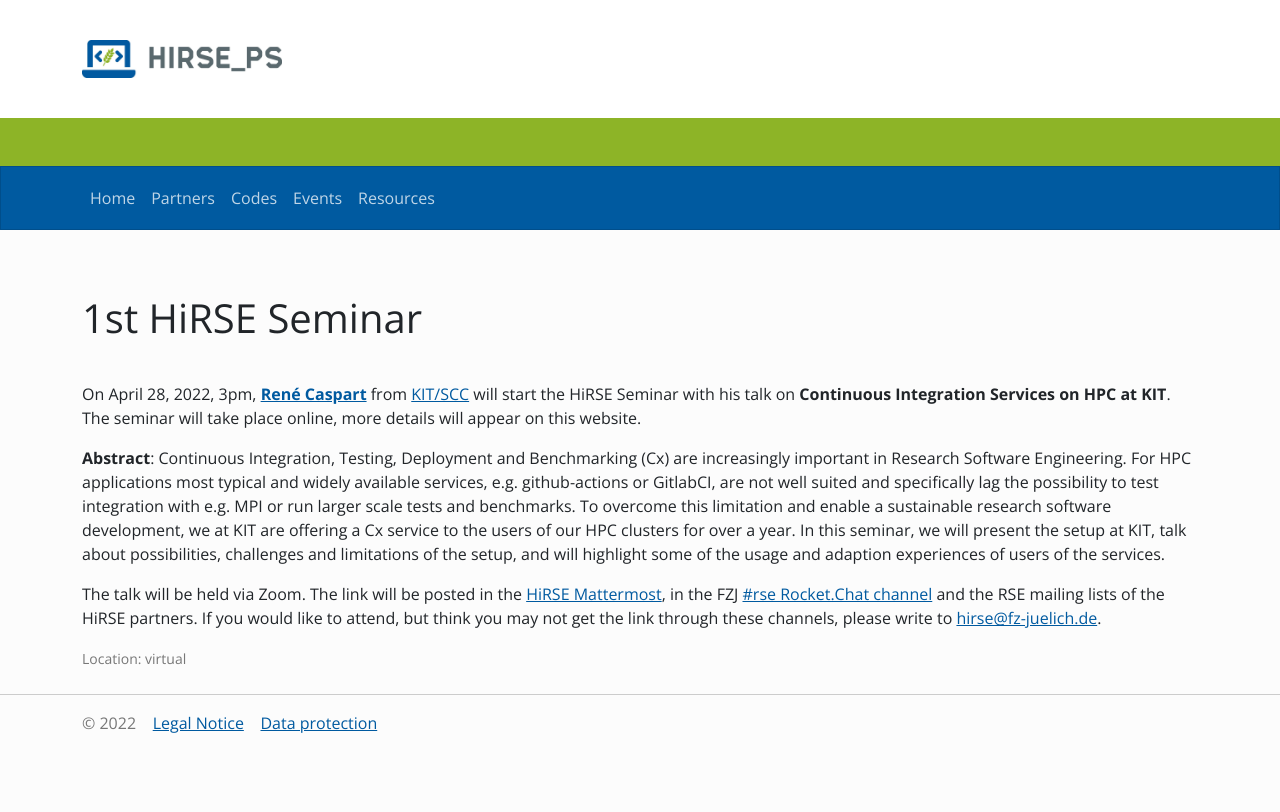
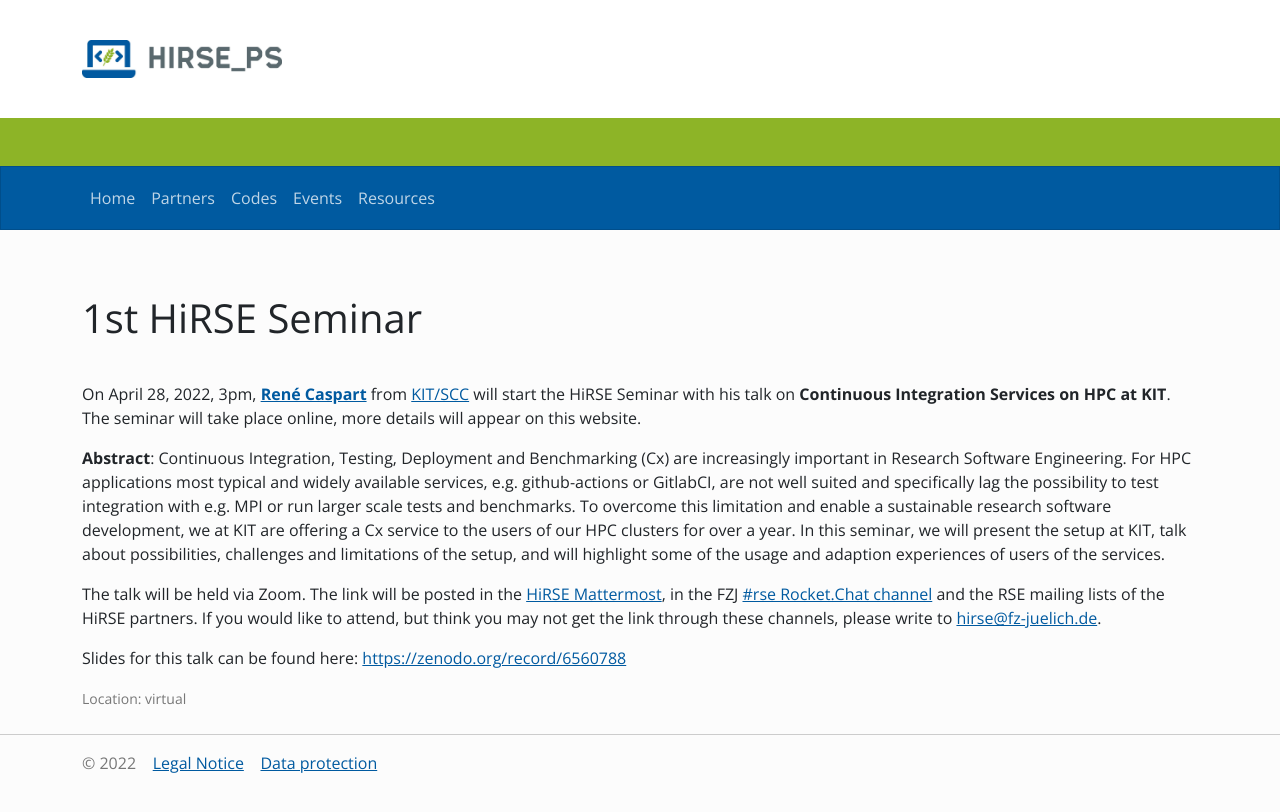
Before and after one commit to Helmholtz-HiRSE/helmholtz-hirse.github.io, a Jekyll site: the page built from _events/2022_04_28-seminar_1.md, in a window 1280 px wide. Shown: the top 812 px of the page. Built offline with Jekyll 4.4.1, drawn with Linux system fonts in a browser that asks for light colours; nearby versions of some CDN libraries.

Commit message:
Update 2022_04_28-seminar_1.md

```diff
--- a/_events/2022_04_28-seminar_1.md
+++ b/_events/2022_04_28-seminar_1.md
@@ -16,3 +16,5 @@ To overcome this limitation and enable a sustainable research software developme
 In this seminar, we will present the setup at KIT, talk about possibilities, challenges and limitations of the setup, and will highlight some of the usage and adaption experiences of users of the services.
 
 The talk will be held via Zoom. The link will be posted in the [HiRSE Mattermost](https://mattermost.hzdr.de/hirse), in the FZJ [#rse Rocket.Chat channel](https://chat.fz-juelich.de/channel/rse) and the RSE mailing lists of the HiRSE partners. If you would like to attend, but think you may not get the link through these channels, please write to [hirse@fz-juelich.de](mailto:hirse@fz-juelich.de).
+
+Slides for this talk can be found here: <https://zenodo.org/record/6560788>
```
